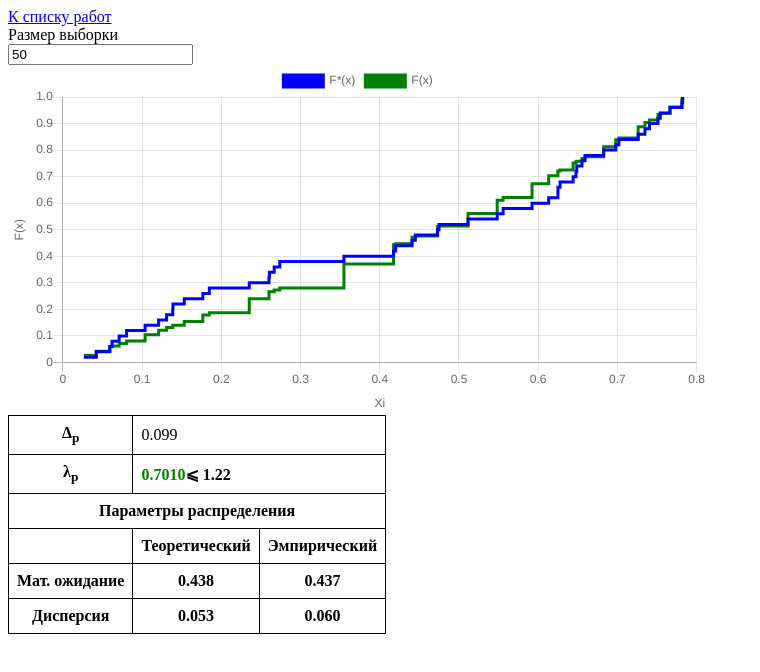
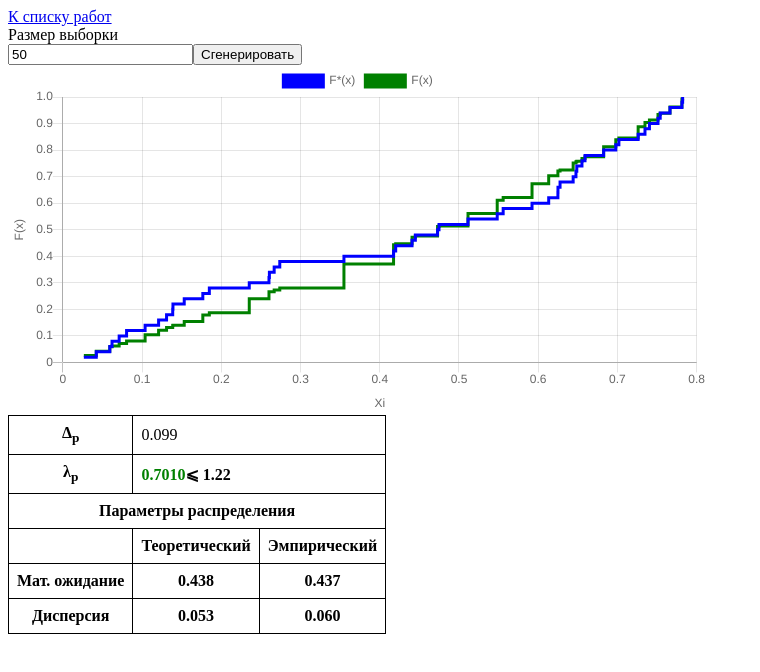
Before and after one commit to vasilevx/systems-modeling, a React (Create React App) app: page /lab3 in a window 1280 px wide. Shown: the top 672 px of the page, without its empty margins (0-760 px from the left). Built offline with nearby package versions, Linux system fonts and the light colour scheme.

Commit message:
add button in lab 3

```diff
--- a/src/labs/lab3.jsx
+++ b/src/labs/lab3.jsx
@@ -1,4 +1,4 @@
-import React, { useState } from 'react';
+import React, { useState, useRef } from 'react';
 import '../App.css';
 import { Line } from 'react-chartjs-2';
 import Zoom from 'chartjs-plugin-zoom';
@@ -134,20 +134,23 @@ const Lab3 = () => {
 
     const after = Date.now();
     console.log('Time', after - before);
+
+    const inputRef = useRef();
     return (
         <div>
             <label>
                 <div>Размер выборки</div>
-                <input
-                    type="number"
-                    defaultValue={arraySize}
-                    onKeyPress={e => {
-                        if (e.key === 'Enter') {
-                            setArraySize(+e.target.value);
-                            setUpd(!u);
-                        }
+                <input ref={inputRef} type="number" defaultValue={arraySize} />
+                <button
+                    onClick={e => {
+                        e.preventDefault();
+                        setArraySize(+inputRef.current.value);
+
+                        setUpd(!u);
                     }}
-                />
+                >
+                    Сгенерировать
+                </button>
             </label>
             <div style={{ maxWidth: '700px' }}>
                 <Line
```
